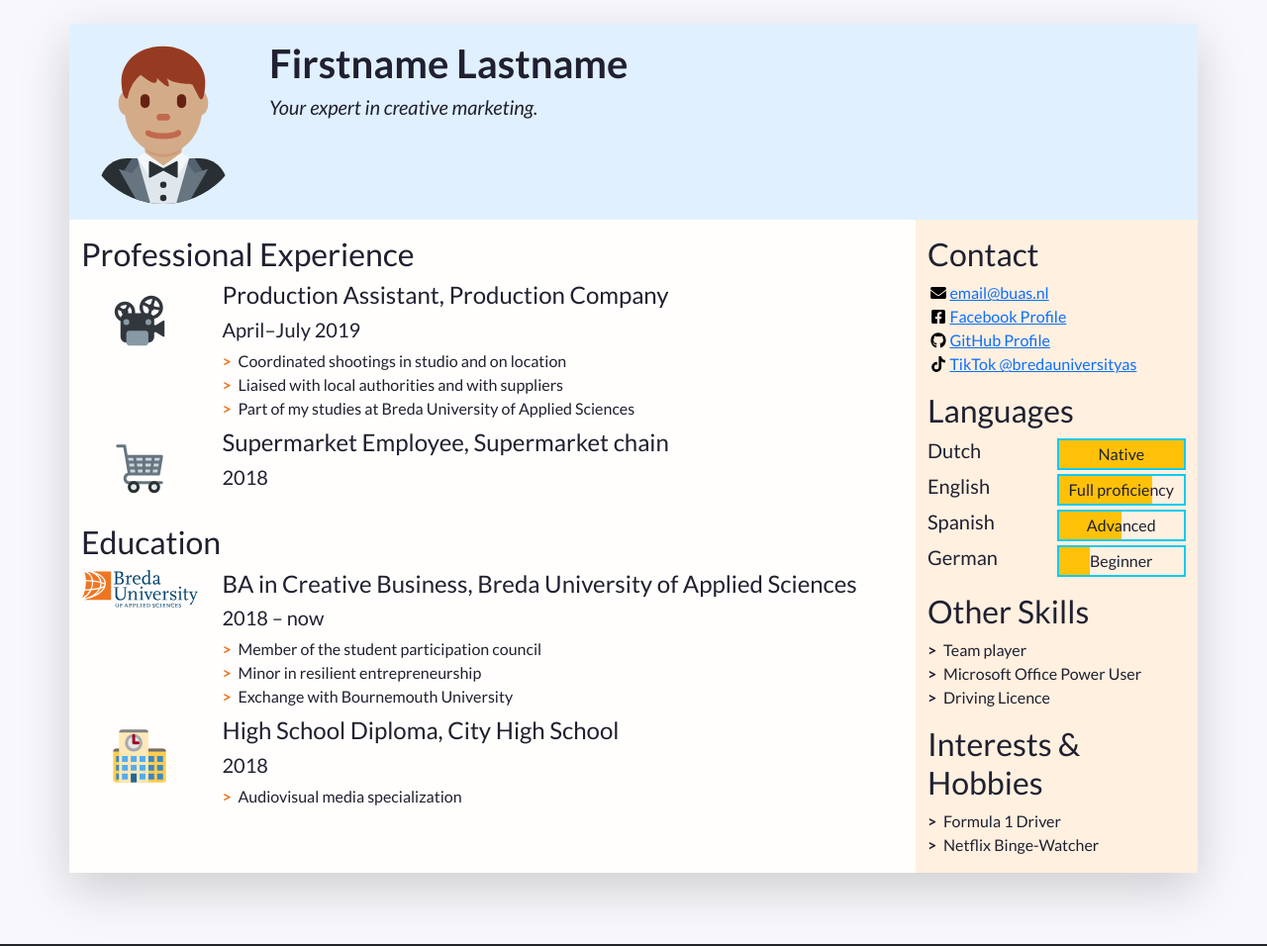
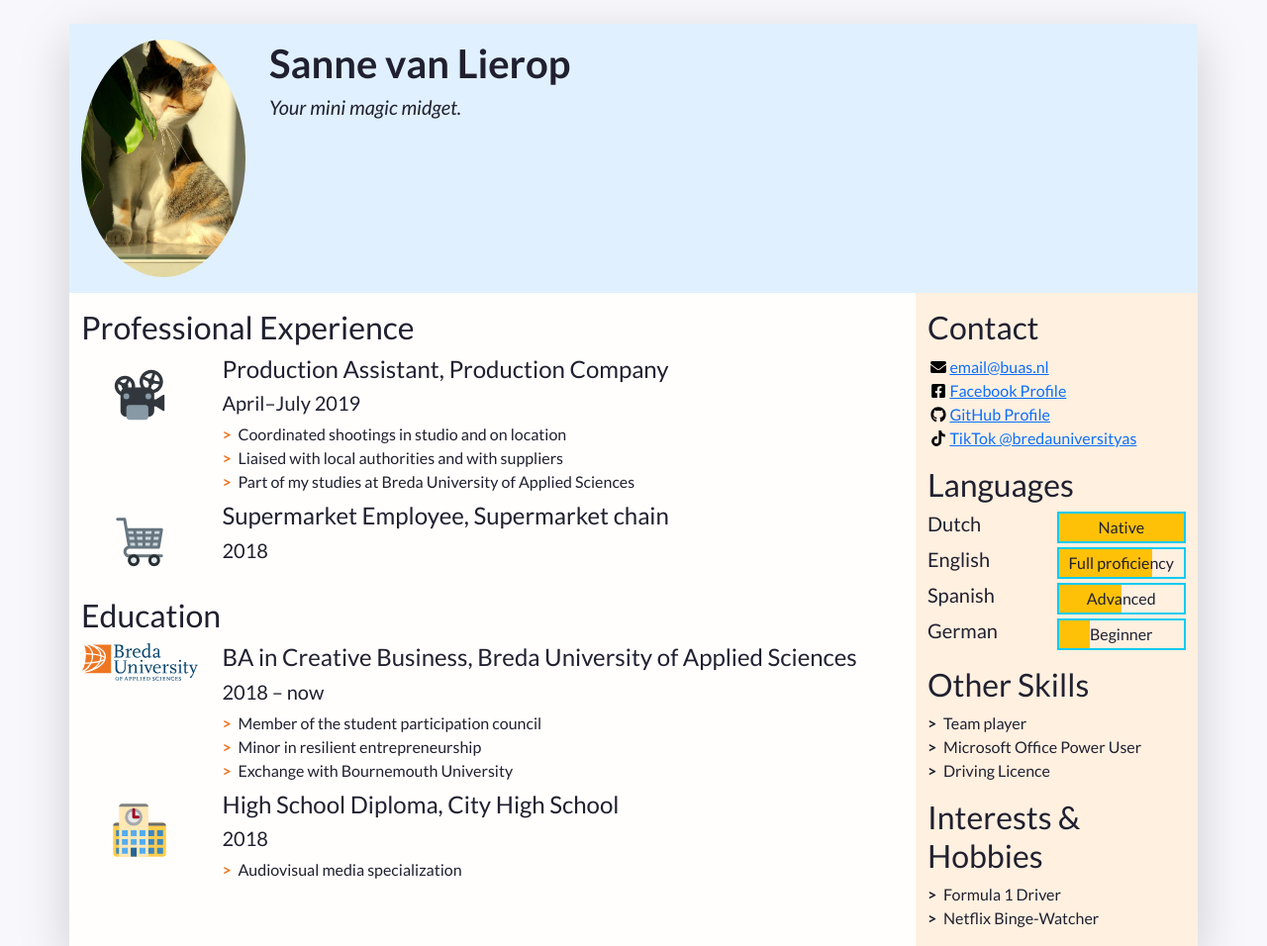
Before and after one commit to SannevanLierop/PRJ4-cv, a plain HTML site: page index.html in a window 1280 px wide. Shown: the top 956 px of the page at 99% size. Drawn offline with nearby package versions, Linux system fonts and the light colour scheme.

Commit message:
cat and name
changed the name and profile picture

```diff
--- a/index.html
+++ b/index.html
@@ -14,7 +14,7 @@
     <!-- Links to our additional CSS styles -->
     <link rel="stylesheet" href="css/styles.css">
 
-    <title>Firstname Lastname's Resumé</title>
+    <title>Sannes Resumé</title>
   </head>
   <!-- End of the head -->
 
@@ -43,14 +43,14 @@
             "w-100" makes sure the image takes the full width of the column it's in
             "rounded-circle" cuts a circle around the image
           -->
-          <img class="w-100 rounded-circle my-3" src="images/portrait.svg" alt="Portrait of Firstname Lastname" width="160">
+          <img class="w-100 h-auto rounded-circle my-3" src="images/cats/juultje.jpg" alt="Portrait of Firstname Lastname" width="160">
         </div>
         <!--
           A container to wrap around your name and tagline. Full-width at small size, then columns of increasing size.
         -->
         <div class="col-12 col-sm-8 col-md-9 col-lg-10 my-3 header-content">
-          <h1 class="fw-bolder">Firstname Lastname</h1>
-          <h5 class="fst-italic tagline">Your expert in creative marketing.</h5>
+          <h1 class="fw-bolder">Sanne van Lierop</h1>
+          <h5 class="fst-italic tagline">Your mini magic midget.</h5>
         </div>
       </header>
 
```
